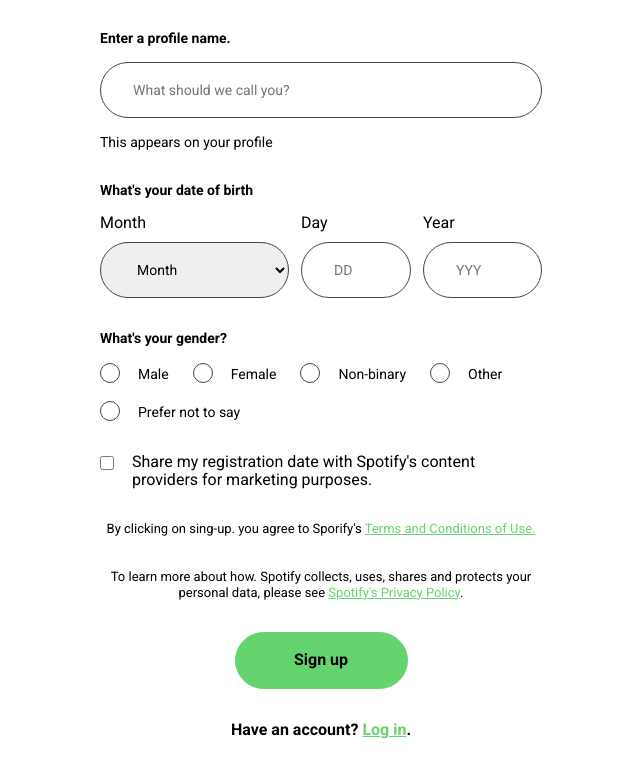
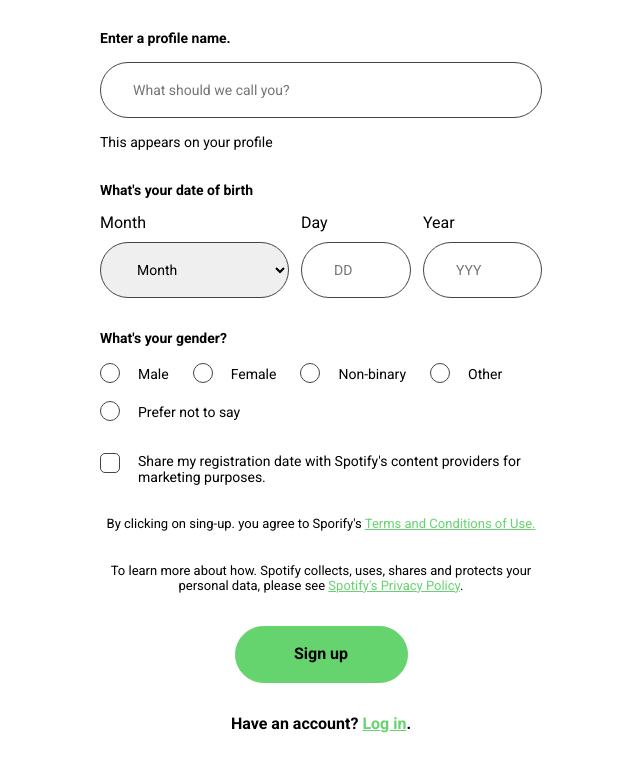
Before and after one commit to Noshi96/AuthFormSpotify, a React (Vite) app: page / in a window 1280 px wide. Shown: the part 862-1640 px from the top of the page, without its empty margins (319-959 px from the left). Built offline with nearby package versions, Linux system fonts and the light colour scheme.

Commit message:
IS-1 Add custom checkbox

```diff
--- a/src/global-styles/styles/root.scss
+++ b/src/global-styles/styles/root.scss
@@ -9,12 +9,16 @@
     --color-spotify-standard: #65D36E;
     --color-white-standard: #ffffff;
     --color-gray-standard: #bbbbbb;
+    --default-small-font-size: 0.813rem; //13px
     --default-input-font-size: 0.875rem; // 14 px
-    --regular-plus-font-zie: 1.125rem; // 18 px
+    --regular-small-font-size: 0.875rem;  // 14px
+    --regular-font-size: 1rem;
+    --regular-plus-font-size: 1.125rem; // 18 px
     --big-font-size: 1.688rem;// 27px
     --big-plus-font-size: 2.25rem; // 36px
     --bold-plus-font-weight: 800;
     --bold-font-weight: 700;
+    --regular-plus-font-weight: 600;
     --regular-font-weight: 500;
     --small-font-weight: 400;
 }
--- a/src/modules/HomeModule/components/LoginForm/LoginForm.scss
+++ b/src/modules/HomeModule/components/LoginForm/LoginForm.scss
@@ -28,6 +28,6 @@
 
   & &__title{
     font-weight: var(--bold-font-weight);
-    font-size: var(--regular-plus-font-zie);
+    font-size: var(--regular-plus-font-size);
   }
 }
--- a/src/modules/HomeModule/components/RegisterForm/RegisterForm.scss
+++ b/src/modules/HomeModule/components/RegisterForm/RegisterForm.scss
@@ -1,28 +1,89 @@
+.share-checkbox-group {
+  --checkbox-input-height: 20px;
+  --checkbox-input-width: 20px;
+  --checkbox-horizontal-spaces: 38px; //18px;
+  --checkmark-style-width: 20px;
+  --checkmark-style-height: 20px;
+  --inside-checkmark-left: 7px;
+  --inside-checkmark-top: 3px;
+  --inside-checkmark-width: 4px;
+  --inside-checkmark-height: 9px;
 
-input[type=checkbox]{
-  width: 20px;
-  height: 20px;
-  border-radius: 5px;
-}
+  font-size: var(--regular-small-font-size);
 
-.share-checkbox-group {
-  display: flex;
-  gap: 1.125rem //18px;
+  .container {
+    display: block;
+    position: relative;
+    padding-left: var(--checkbox-horizontal-spaces);
+    cursor: pointer;
+    user-select: none;
+
+    // Hide the browser's default checkbox
+    input {
+      position: absolute;
+      opacity: 0;
+      cursor: pointer;
+      height: 0;
+      width: 0;
+    }
+
+    .checkmark {
+      position: absolute;
+      top: 0;
+      left: 0;
+      height: var(--checkbox-input-height);
+      width: var(--checkbox-input-height);
+      border-radius: 5px;
+      border: 1px solid var(--color-secondary-dark);
+
+      &:after {
+        content: "";
+        position: absolute;
+        display: none;
+      }
+    }
+
+    &:hover input ~ .checkmark {
+      border: 1px solid var(--color-spotify-standard);
+    }
+
+    input:checked ~ .checkmark {
+      background: var(--color-spotify-standard);
+      border: 1px solid var(--color-spotify-standard);
+      &:after {
+        display: block;
+      }
+    }
+
+    // Style the checkmark/indicator
+    .checkmark:after {
+      left: var(--inside-checkmark-left);
+      top: var(--inside-checkmark-top);
+      width: var(--inside-checkmark-width);
+      height: var(--inside-checkmark-height);
+      border: solid white;
+      border-width: 0 1px 1px 0;
+      transform: rotate(45deg);
+    }
+  }
 }
 
 .additional-form-information {
-  font-size: 0.813rem; //13px
+  align-self: center;
+  font-size: var(--default-small-font-size);
   text-align: center;
   overflow-wrap: break-word;
-  line-height: 15.6px;
+
   span {
     text-decoration: underline;
-    color: #65D36E;
+    color: var(--color-spotify-standard);
   }
 }
 
 .first-information {
-  inline-size: 278px;
+  --first-information-inline-size: 278px;
+
+  inline-size: var(--first-information-inline-size);
 
   @media (min-width: 576px) {
     inline-size: 100%;
@@ -30,30 +91,28 @@
 }
 
 .second-information {
-  inline-size: 308px;
+  --second-information-inline-size: 308px;
+
+  inline-size: var(--second-information-inline-size);
 
   @media (min-width: 576px) {
     inline-size: 100%;
   }
 }
 
-.center-self {
-  align-self: center;
-}
-
 .sign-email__span {
   font-size: 1.125rem;
   text-align: center;
-  font-weight: 700;
+  font-weight: var(--bold-font-weight);
 }
 
 .login-question {
-  font-weight: 600;
-  font-size: 1rem;
+  font-weight: var(--regular-plus-font-weight);
+  font-size: var(--regular-font-size);
   text-align: center;
 
   span {
     text-decoration: underline;
-    color: #65D36E;
+    color: var(--color-spotify-standard);
   }
 }
--- a/src/modules/HomeModule/components/RegisterForm/RegisterForm.tsx
+++ b/src/modules/HomeModule/components/RegisterForm/RegisterForm.tsx
@@ -61,14 +61,23 @@
       <BirthDateFormInput />
       <GenderRadioFormInput />
       <div className='share-checkbox-group'>
-        <input type='checkbox' id='share' name='share' />
-        <label htmlFor='share'>
+        <label className='container' htmlFor='share-checkbox'>
           <span>
             {`Share my registration date with Spotify's content providers for
             marketing purposes.`}
           </span>
+          <input
+            type='checkbox'
+            name='share'
+            value='share'
+            id='share-checkbox'
+            //checked={topping === "Large"}
+            //onChange={onOptionChange}
+          />
+          <span className='checkmark'></span>
         </label>
       </div>
+
       <div className='additional-form-information first-information center-self'>
         {`By clicking on sing-up. you agree to Sporify's `}
         <span>{`Terms and Conditions of Use.`}</span>
```
Also changed, not shown: src/modules/HomeModule/components/GenderRadioFormInput/GenderRadioFormInput.scss (indentation only).
